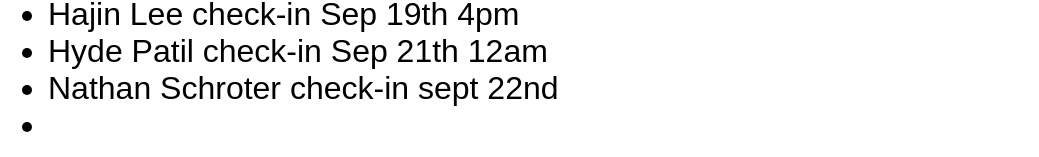
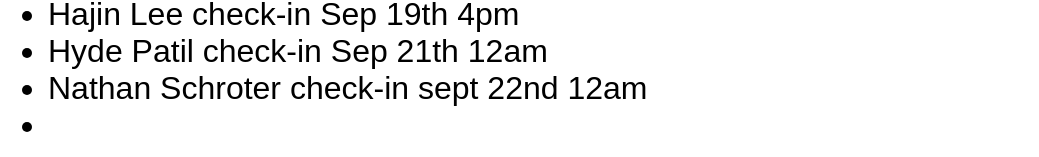
Before and after one commit to Jinontheclock/TradeLift, a React (Vite) app: page / in a window 1280 px wide. Shown: the part 195-352 px from the top of the page, without its empty margins (0-1039 px from the left). Built offline with nearby package versions, Linux system fonts and the light colour scheme.

Commit message:
fixing push

```diff
--- a/src/App.jsx
+++ b/src/App.jsx
@@ -14,7 +14,7 @@ function App() {
     <ul>
       <li>Hajin Lee check-in Sep 19th 4pm</li>
       <li>Hyde Patil check-in Sep 21th 12am</li>
-      <li>Nathan Schroter check-in sept 22nd</li>
+      <li>Nathan Schroter check-in sept 22nd 12am</li>
       <li></li>
       <li></li>
       <li></li>
```
